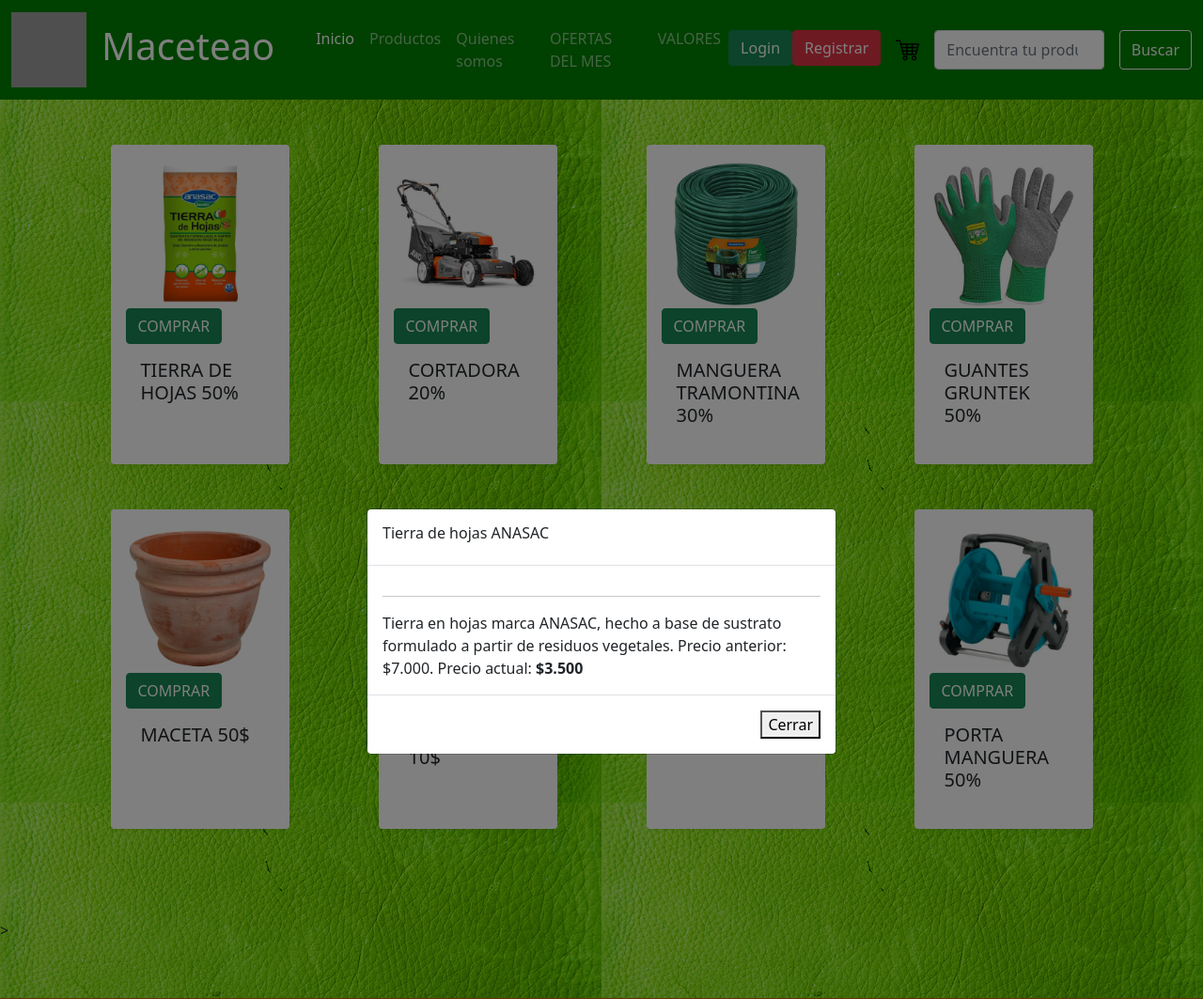
After one commit to CodeMonkReaper/semestral1, a Django app: page /ofertas/ in a window 1280 px wide, after a click that opens the changed part. The commit adds this page. Shown: the top 1063 px of the page at 94% size. Run offline with Django 4.2, Linux system fonts and the light colour scheme; some libraries are stand-ins or nearby versions; grey boxes are pictures that could not be loaded.

Commit message:
ofertas, login y register

```diff
--- a/core/templates/core/base.html
+++ b/core/templates/core/base.html
@@ -11,6 +11,7 @@
 </head>
 
 <body>
+
     <nav class="navbar navbar-expand-xl navbar-dark" style="background-color: 	#008000;">
         <div class="container-fluid">
             <a class="navbar-brand" href="index.html">
@@ -35,7 +36,7 @@
                 <a class="nav-link" href="{%url 'quienes_somos'%}">Quienes somos</a>
               </li>
               <li class="nav-item">
-                <a class="nav-link" href="ofertas.html">OFERTAS DEL MES</a>
+                <a class="nav-link" href="{%url 'ofertas'%}">OFERTAS DEL MES</a>
               </li>
               <li class="nav-item">
                 <a class="nav-link" href="api.html">VALORES</a>
@@ -44,12 +45,12 @@
             </li>
             </ul>
             <form class="d-flex">
-              <a href="login.html">
+              <a href="{%url 'login'%}">
               <button type="button" class="btn btn-success">Login</button>
               </a>
               <form class="d-flex">
 
-                <a href="register.html">
+                <a href="{%url 'register'%}">
                   <button type="button" class="btn btn-danger">Registrar</button>
                 </a>
               <a href="comprar.html" class="nav-link">
@@ -96,6 +97,10 @@
 
       {%block macetas%}
       {%endblock macetas%}
+
+      {%block ofertas%}
+      {%endblock ofertas%}
+
     <footer class="footer">
       <div class="row justify-content-around text-light">
         <div class="col-md-4 my-auto">
--- /dev/null
+++ b/core/templates/core/ofertas.html
@@ -0,0 +1,241 @@
+{% extends 'core/base.html' %}
+{% load static %}
+
+{% block css %}
+<link rel="stylesheet" href="{% static 'core/css/style.css'%}">
+<link rel="stylesheet" href="{% static 'core/bootstrap/css/bootstrap.min.css'%}"
+{% endblock  %}
+
+{% block js %}
+{% endblock  %}
+
+{% block ofertas %}
+<script src="{% static 'core/bootstrap/js/bootstrap.min.js'%}"></script>
+<div class="container-lg mb-5 mt-5">
+
+    <div class="row justify-content-around">
+        <div id="galeria" class="col-md-2 shadow-sm p-3 mb-5 bg-body rounded" data-bs-toggle="modal" data-bs-target="#modal1">
+
+            <img src="{% static 'core/'%}img/tierrahojas.jpg" alt="Tierra de hojas" class="img-fluid" >
+
+           <div class="modal fade" id="modal1" tabindex="-1">
+             <div class="modal-dialog modal-dialog-centered">
+               <div class="modal-content">
+                <div class="modal-header">
+                <h6>Tierra de hojas ANASAC</h6>
+               </div>
+               <div class="modal-body">
+                <hr>Tierra en hojas marca ANASAC, hecho a base de sustrato formulado a partir de residuos vegetales. Precio anterior: $7.000. Precio actual: <b>$3.500</b>
+               </div>
+               <div class="modal-footer">
+                <button class="button" data-bs-dismiss="modal">Cerrar</button>
+               </div>
+              </div>
+             </div>
+           </div>
+           <a href="comprar.html">
+            <button type="button" class="btn btn-success">COMPRAR</button>
+            </a>
+           <h5 class="p-3">TIERRA DE HOJAS 50%</h5>
+      </div>
+
+      <div id="galeria" class="col-md-2 shadow-sm p-3 mb-5 bg-body rounded" data-bs-toggle="modal" data-bs-target="#modal2">
+
+        <img src="{% static 'core/'%}img/cortadora.jpg" alt="Cortadora" class="img-fluid" >
+
+         <div class="modal fade" tabindex="-1" id="modal2">
+           <div class="modal-dialog modal-dialog-centered">
+             <div class="modal-content">
+             <div class="modal-header">
+              <h6>Cortadora de césped AWD</h6>
+             </div>
+             <div class="modal-body">
+              <hr>Cortadora de césped de la marca AWD, color negro y naranjo, buena calidad, mucha duración. Precio anterior: $25.000. Precio actual: <b>$5.000</b>
+             </div>
+             <div class="modal-footer">
+              <button class="button" data-bs-dismiss="modal">Cerrar</button>
+              </div>
+             </div>
+           </div>
+         </div>
+         <a href="comprar.html">
+          <button type="button" class="btn btn-success">COMPRAR</button>
+          </a>
+         <h5 class="p-3">CORTADORA 20%</h5>
+
+
+    </div>
+
+      <div id="galeria" class="col-md-2 shadow-sm p-3 mb-5 bg-body rounded" data-bs-toggle="modal" data-bs-target="#modal3">
+
+
+        <img src="{% static 'core/'%}img/manguera.jpg" alt="" class="img-fluid">
+
+         <div class="modal fade" tabindex="-1" id="modal3">
+           <div class="modal-dialog modal-dialog-centered">
+             <div class="modal-content">
+             <div class="modal-header">
+               <h6>Manguera Tramontina</h6>
+             </div>
+             <div class="modal-body">
+              <hr>Manguera verde de marca Tramontina de larga distancia. Precio anterior: $10.000. Precio actual: <b>$3.000</b>
+             </div>
+             <div class="modal-footer">
+              <button class="button" data-bs-dismiss="modal">Cerrar</button>
+             </div>
+            </div>
+           </div>
+         </div>
+         <a href="comprar.html">
+          <button type="button" class="btn btn-success">COMPRAR</button>
+          </a>
+         <h5 class="p-3">MANGUERA TRAMONTINA 30%</h5>
+
+
+    </div>
+
+      <div id="galeria" class="col-md-2 shadow-sm p-3 mb-5 bg-body rounded" data-bs-toggle="modal" data-bs-target="#modal4">
+
+        <img src="{% static 'core/'%}img/guante.jpg" alt="" class="img-fluid">
+
+         <div class="modal fade" tabindex="-1" id="modal4">
+           <div class="modal-dialog modal-dialog-centered">
+             <div class="modal-content">
+             <div class="modal-header">
+               <h6>Guantes</h6>
+             </div>
+             <div class="modal-body">
+              <hr>Guantes verdes con gris tamaño mediano marca "Gruntek". Precio anterior: $10.000. Precio actual: <b>$5.000</b>
+             </div>
+             <div class="modal-footer">
+              <button class="button" data-bs-dismiss="modal">Cerrar</button>
+             </div>
+            </div>
+           </div>
+         </div>
+         <a href="comprar.html">
+          <button type="button" class="btn btn-success">COMPRAR</button>
+          </a>
+         <h5 class="p-3">GUANTES GRUNTEK 50%</h5>
+
+
+
+
+    </div>
+
+  </div>
+
+  <div class="row justify-content-around">
+
+      <div id="galeria" class="col-md-2 shadow-sm p-3 mb-5 bg-body rounded"  data-bs-toggle="modal" data-bs-target="#modal5">
+
+        <img src="{% static 'core/'%}img/maceta_producto.jpg" alt="" class="img-fluid">
+
+         <div class="modal fade" tabindex="-1" id="modal5">
+           <div class="modal-dialog modal-dialog-centered">
+             <div class="modal-content">
+             <div class="modal-header">
+               <h6>Maceta café</h6>
+             </div>
+             <div class="modal-body">
+              <hr>Maceta café adaptable a todo tipo de tierra de hojas tamaño mediano. Precio anterior: $6.000. Precio actual: <b>$3.000</b>
+             </div>
+             <div class="modal-footer">
+              <button class="button" data-bs-dismiss="modal">Cerrar</button>
+             </div>
+            </div>
+           </div>
+         </div>
+         <a href="comprar.html">
+          <button type="button" class="btn btn-success">COMPRAR</button>
+          </a>
+         <h5 class="p-3">MACETA 50$</h5>
+
+
+
+    </div>
+
+      <div id="galeria" class="col-md-2 shadow-sm p-3 mb-5 bg-body rounded"  data-bs-toggle="modal" data-bs-target="#modal6">
+
+        <img src="{% static 'core/'%}img/semillas.png" alt="" class="img-fluid">
+
+         <div class="modal fade" tabindex="-1" id="modal6">
+           <div class="modal-dialog modal-dialog-centered">
+             <div class="modal-content">
+             <div class="modal-header">
+               <h6></h6>
+             </div>
+             <div class="modal-body">
+              <hr>Bolsa de semillas verde minecraftianas. Precio anterior: $5.000. Precio actual: <b>$2.500</b>
+             </div>
+             <div class="modal-footer">
+              <button class="button" data-bs-dismiss="modal">Cerrar</button>
+             </div>
+            </div>
+           </div>
+         </div>
+         <a href="comprar.html">
+          <button type="button" class="btn btn-success">COMPRAR</button>
+          </a>
+         <h5 class="p-3">SEMILLAS 10$   </h5>
+
+
+    </div>
+
+      <div id="galeria" class="col-md-2 shadow-sm p-3 mb-5 bg-body rounded" data-bs-toggle="modal" data-bs-target="#modal7">
+
+        <img src="{% static 'core/'%}img/tijera.jpg" alt="" class="img-fluid">
+
+         <div class="modal fade" tabindex="-1" id="modal7">
+           <div class="modal-dialog modal-dialog-centered">
+             <div class="modal-content">
+             <div class="modal-header">
+               <h6></h6>
+             </div>
+             <div class="modal-body">
+              <hr>Tijeras de jardinería tamaño mediano. Precio anterior: $27.500. Precio actual: <b>$5.500</b>
+             </div>
+             <div class="modal-footer">
+              <button class="button" data-bs-dismiss="modal">Cerrar</button>
+             </div>
+            </div>
+           </div>
+         </div>
+         <a href="comprar.html">
+          <button type="button" class="btn btn-success">COMPRAR</button>
+          </a>
+         <h5 class="p-3">TIJERAS 20%</h5>
+
+    </div>
+
+      <div id="galeria" class="col-md-2 shadow-sm p-3 mb-5 bg-body rounded" data-bs-toggle="modal" data-bs-target="#modal8">
+
+        <img src="{% static 'core/'%}img/porta.jpeg" alt="" class="img-fluid">
+
+         <div class="modal fade" tabindex="-1" id="modal8">
+           <div class="modal-dialog modal-dialog-centered">
+             <div class="modal-content">
+             <div class="modal-header">
+               <h6>Portamangueras</h6>
+             </div>
+             <div class="modal-body">
+               <hr>Portamangueras azul tamaño mediano pegable a paredes. Precio anterior: $20.000. Precio actual: <b>$20.000</b>
+             </div>
+             <div class="modal-footer">
+              <button class="button" data-bs-dismiss="modal">Cerrar</button>
+             </div>
+            </div>
+           </div>
+         </div>
+         <a href="comprar.html">
+          <button type="button" class="btn btn-success">COMPRAR</button>
+          </a>
+        <h5 class="p-3">PORTA MANGUERA 50%</h1>
+
+    </div>
+
+  </div>
+
+</div>>
+
+{%endblock ofertas%}
--- a/core/urls.py
+++ b/core/urls.py
@@ -1,4 +1,4 @@
-from .views import home, productos, macetas, guantes, semillas, tierras, tijeras, quienes_somos, portamangueras, mangueras, palas
+from .views import home, productos, macetas, guantes, semillas, tierras, tijeras, quienes_somos, portamangueras, mangueras, palas, register, login,ofertas
 from django.urls import path
 urlpatterns = [
     path('', home, name="home"),
@@ -12,5 +12,7 @@ urlpatterns = [
     path('portamangueras/',portamangueras,name="portamangueras"),
     path('mangueras/',mangueras,name="mangueras"),
     path('palas/',palas,name="palas"),
-
+    path('register/',register,name="register"),
+    path('login/',login,name="login"),
+    path('ofertas/',ofertas,name="ofertas"),
     ]
--- a/core/views.py
+++ b/core/views.py
@@ -36,3 +36,12 @@ def mangueras(request):
 
 def palas(request):
     return render(request,'core/palas.html')
+
+def register(request):
+    return render(request,'core/register.html')
+
+def login(request):
+    return render(request,'core/login.html')
+
+def ofertas(request):
+    return render(request,'core/ofertas.html')
```
Also changed, not shown: core/templates/core/basereglog.html (added, +79 -0 lines), core/templates/core/login.html (added, +59 -0 lines), core/templates/core/register.html (added, +62 -0 lines).
